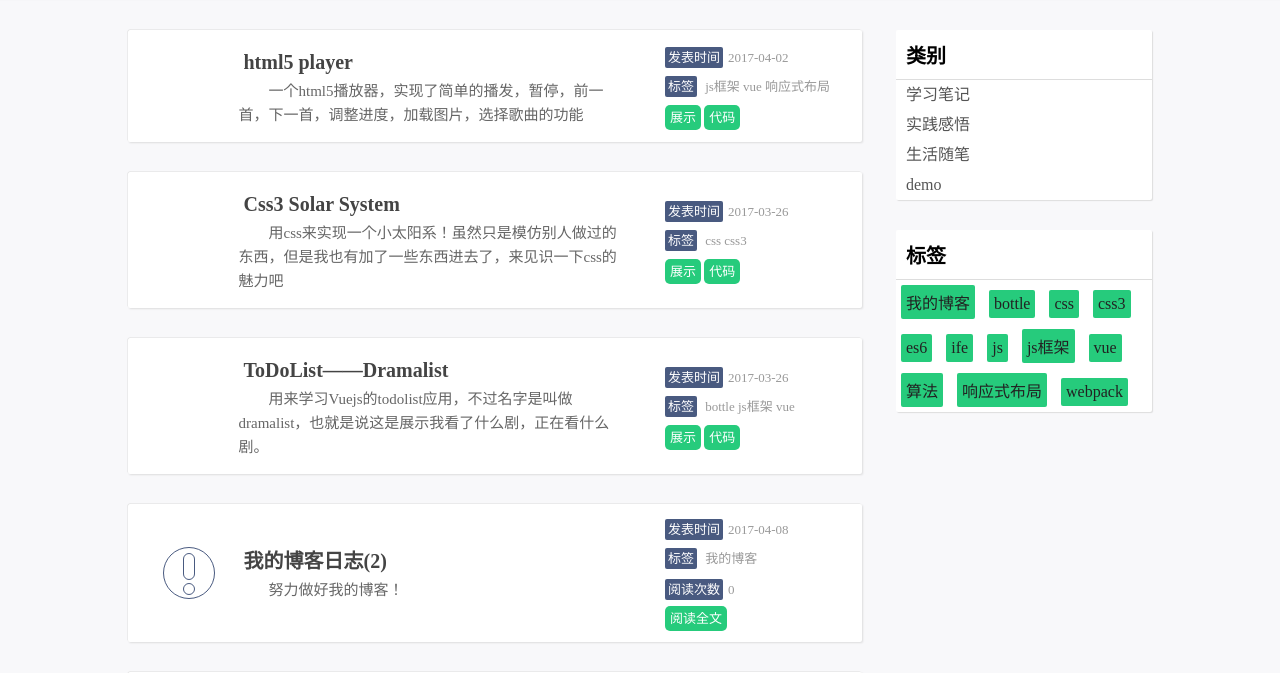
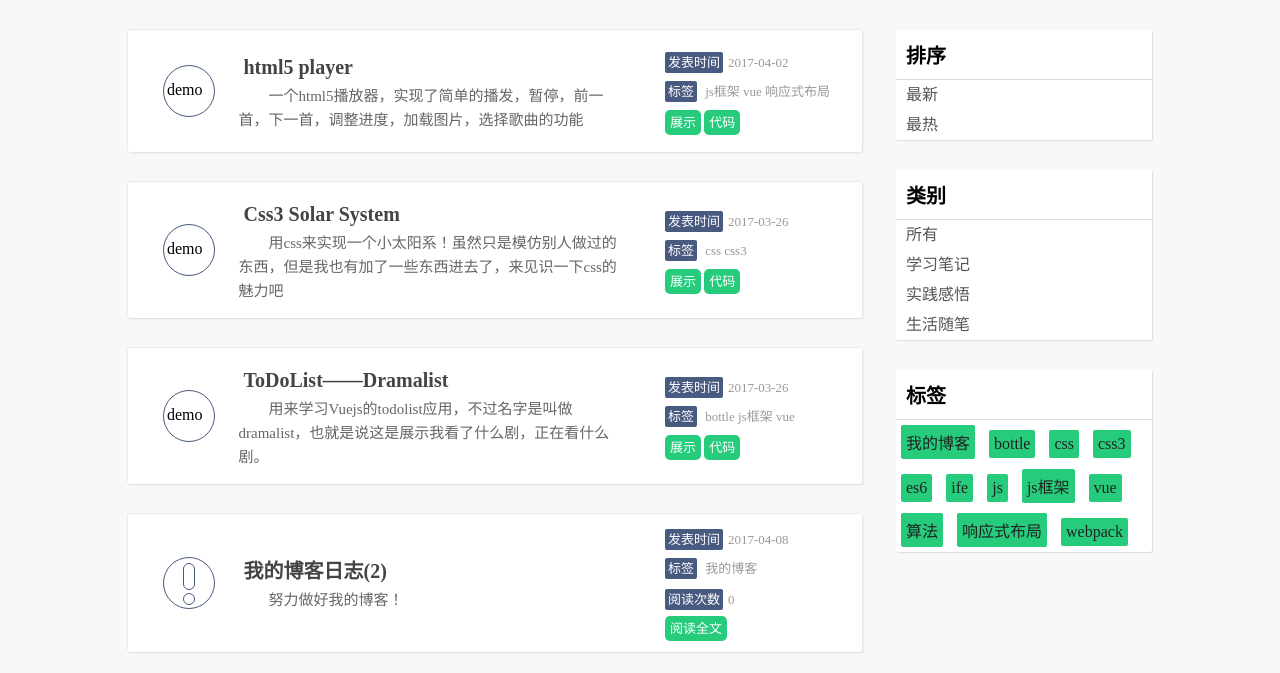
Before and after one commit to zhoudaxia2016/mysite, a Django app: page / in a window 1280 px wide. Shown: the part 54-727 px from the top of the page. Run offline with Django 3.2, Linux system fonts and the light colour scheme; data comes from the database, SQL or seed files in the repository.

Commit message:
增加demo标志，增加最新排序

```diff
--- a/blog/static/blog/css/about.css
+++ b/blog/static/blog/css/about.css
@@ -15,7 +15,7 @@
   margin-left: 10%;
   width: 55%;
   background: #fff;
-  box-shadow: 3px 3px 3px #aaa;
+  box-shadow: 1px 1px 3px #aaa;
 }
 .content *{
   margin: 20px;
@@ -31,5 +31,5 @@
   content: '';
   top: 0;
   left: -10px;
-  background: #444;
+  background: #495a80;
 }
--- a/blog/static/blog/css/aside.css
+++ b/blog/static/blog/css/aside.css
@@ -17,9 +17,11 @@ aside h2{
   border-bottom: .1px solid #ddd;
 }
 
+.sort li:hover,
 .type-list li:hover{
   background: #ddd;
 }
+.sort a,
 .type-list a{
   color: #555;
   line-height: 30px;
@@ -41,6 +43,7 @@ aside h2{
   margin: 5px;
   color: #222;
 }
+
 .tag-list a:hover{
   color: #eee;
 }
--- a/blog/static/blog/css/index.css
+++ b/blog/static/blog/css/index.css
@@ -51,7 +51,7 @@
   color: #555;
 }
 
-/* 三种类型的logo */
+/* 四种类型的logo */
 .note{
   width: 80%;
   height: 60px;
@@ -138,6 +138,21 @@
   top: -19px;
 }
 
+.demo{
+  width: 50px;
+  margin: 20px;
+  height: 50px;
+  border: 1px solid #495a80;
+  border-radius: 50px;
+  position: relative;
+}
+.demo::before{
+  position: absolute;
+  content: 'demo';
+  top: 15px;
+  left: 3px;
+}
+
 .msg>*{
   margin-bottom: 10px;
 }
--- a/blog/templates/common/aside.html
+++ b/blog/templates/common/aside.html
@@ -1,10 +1,20 @@
 <aside>
+  <div class="sort">
+    <h2>排序</h2>
+    <ul>
+      <li><a href="?s=h">最新</a></li>
+      <li><a href="?s=n">最热</a></li>
+    </ul>
+  </div>
   {% if family %}
   <div class="type-list">
     <h2>类别</h2>
     <ul>
+      <li><a href='/index.html'>所有</a></li>
       {% for f in family %}
+      {% ifnotequal f.name 'demo' %}
       <li><a href='?t={{f.name}}'>{{f.title}}</a></li>
+      {% endifnotequal %}
       {% endfor %}
     </ul>
   </div>
--- a/blog/views.py
+++ b/blog/views.py
@@ -14,12 +14,24 @@ def filter(request,posts):
   else:
     return posts
 
+#排序
+def sort(request,posts):
+  s = request.GET.get('s',False)
+  if s:
+    if s == 'n':
+      return sorted(posts,key=lambda p:p.publish_time)
+    else:
+      return sorted(posts,key=lambda p:p.view)
+  else:
+    return posts
+
 def index(request):
   posts = []
   posts.extend(Demo.objects.all())
   posts.extend(Blog.objects.all())
   family = Family.objects.all()
   tags = Tag.objects.all()
+  posts = sort(request,posts)
   posts = filter(request,posts)
   return render(request,'index.html',{'posts':posts,'page':0,'family':family,'tags':tags})
 
@@ -28,12 +40,14 @@ def blog(request):
   posts = Blog.objects.all()
   family = Family.objects.all()
   tags = Tag.objects.all()
+  posts = sort(request,posts)
   posts = filter(request,posts)
   return render(request,'index.html',{'posts':posts,'page':1,'family':family,'tags':tags})
 
 def demo(request):
   posts = Demo.objects.all()
   tags = Tag.objects.all()
+  posts = sort(request,posts)
   posts = filter(request,posts)
   return render(request,'index.html',{'posts':posts,'page':2,'tags':tags})
 
```
Also changed, not shown: 2 other files.
